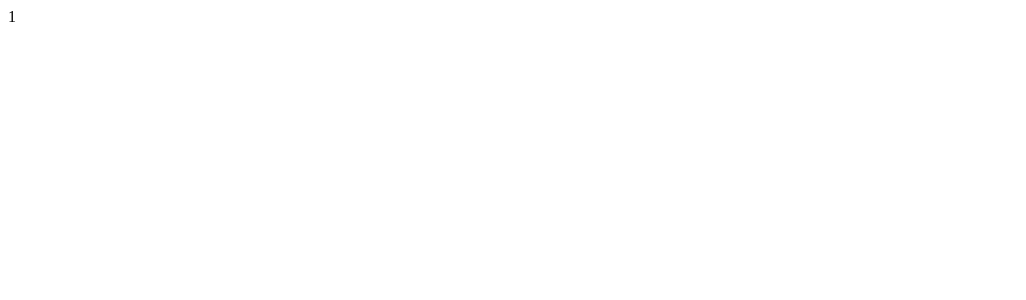
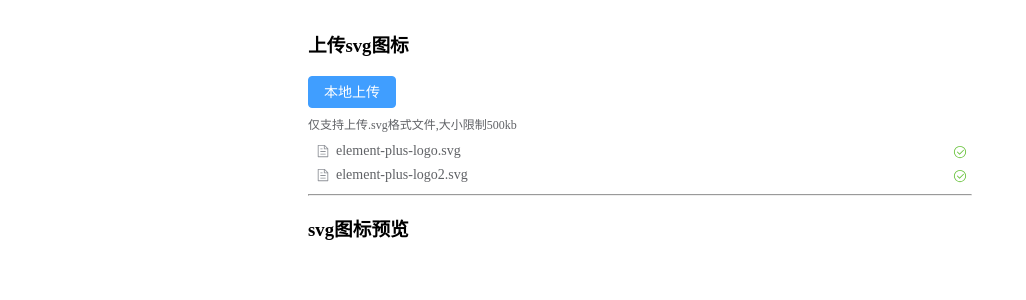
Before and after one commit to Mr-Nobody-li/jt-icons-monorepo, a Vue app in the folder packages/icon-upload/: page / in a window 1280 px wide. Shown: the top 300 px of the page, without its empty margins (0-1026 px from the left). Built offline with nearby package versions, Linux system fonts and the light colour scheme.

Commit message:
feat: 上传图标

```diff
--- a/packages/icon-upload/src/App.vue
+++ b/packages/icon-upload/src/App.vue
@@ -5,10 +5,12 @@
  * @LastEditTime: 2022-08
  * @Description: app.vue
 -->
-<script setup lang="ts"></script>
+<script setup lang="ts">
+import uploadSvgFile from './upload-svg-file.vue'
+</script>
 
 <template>
-  <div>1</div>
+  <upload-svg-file />
 </template>
 
 <style lang="scss" scoped></style>
--- a/packages/icon-upload/src/upload-svg-file.vue
+++ b/packages/icon-upload/src/upload-svg-file.vue
@@ -6,30 +6,32 @@
  * @Description: 上传svg文件
 -->
 <template>
+  <div class="upload-svg-file">
+    <h3>上传svg图标</h3>
     <el-upload
       v-model:file-list="fileList"
-    class="upload-demo"
+      accept=".svg"
+      class="upload"
       action="https://run.mocky.io/v3/9d059bf9-4660-45f2-925d-ce80ad6c4d15"
       multiple
-    :on-preview="handlePreview"
-    :on-remove="handleRemove"
-    :before-remove="beforeRemove"
-    :limit="3"
-    :on-exceed="handleExceed"
+      :on-success="handleSuccess"
     >
-    <el-button type="primary">Click to upload</el-button>
+      <el-button type="primary">本地上传</el-button>
       <template #tip>
         <div class="el-upload__tip">
-        jpg/png files with a size less than 500KB.
+          仅支持上传.svg格式文件,大小限制500kb
         </div>
       </template>
     </el-upload>
+    <hr />
+    <h3>svg图标预览</h3>
+  </div>
 </template>
 
 <script lang="ts" setup>
 import { ref } from 'vue'
-import { ElMessage, ElMessageBox } from 'element-plus'
-import type { UploadProps, UploadUserFile } from 'element-plus'
+import type { UploadUserFile } from 'element-plus'
+import { ElMessage } from 'element-plus'
 
 const fileList = ref<UploadUserFile[]>([
   {
@@ -42,40 +44,17 @@ const fileList = ref<UploadUserFile[]>([
   }
 ])
 
-const handleRemove: UploadProps['onRemove'] = (file, uploadFiles) => {
-  console.log(file, uploadFiles)
-}
-
-const handlePreview: UploadProps['onPreview'] = (uploadFile) => {
-  console.log(uploadFile)
-}
-
-const handleExceed: UploadProps['onExceed'] = (
-  files,
-  uploadFiles
-) => {
-  ElMessage.warning(
-    `The limit is 3, you selected ${
-      files.length
-    } files this time, add up to ${
-      files.length + uploadFiles.length
-    } totally`
+const handleSuccess = (response) => {
+  console.log(
+    `🚀 => file: upload-svg-file.vue => line 47 => response`,
+    response
   )
-}
-
-const beforeRemove: UploadProps['beforeRemove'] = (
-  uploadFile,
-  uploadFiles
-) => {
-  console.log(
-    `🚀 => file: upload-svg-file.vue => line 70 => uploadFiles`,
-    uploadFiles
-  )
-  return ElMessageBox.confirm(
-    `Cancel the transfert of ${uploadFile.name} ?`
-  ).then(
-    () => true,
-    () => false
-  )
+  ElMessage.success('上传成功')
 }
 </script>
+
+<style lang="css" scoped>
+.upload-svg-file {
+  margin: 30px 300px;
+}
+</style>
```
Also changed, not shown: packages/icon-upload/src/vite-env.d.ts (deleted, +0 -15 lines), packages/icon-vue-components/tsconfig.build.json (deleted, +0 -18 lines), packages/playground/src/main.ts (+1 -7 lines). Lines whose indentation alone changed are shown as unchanged.
